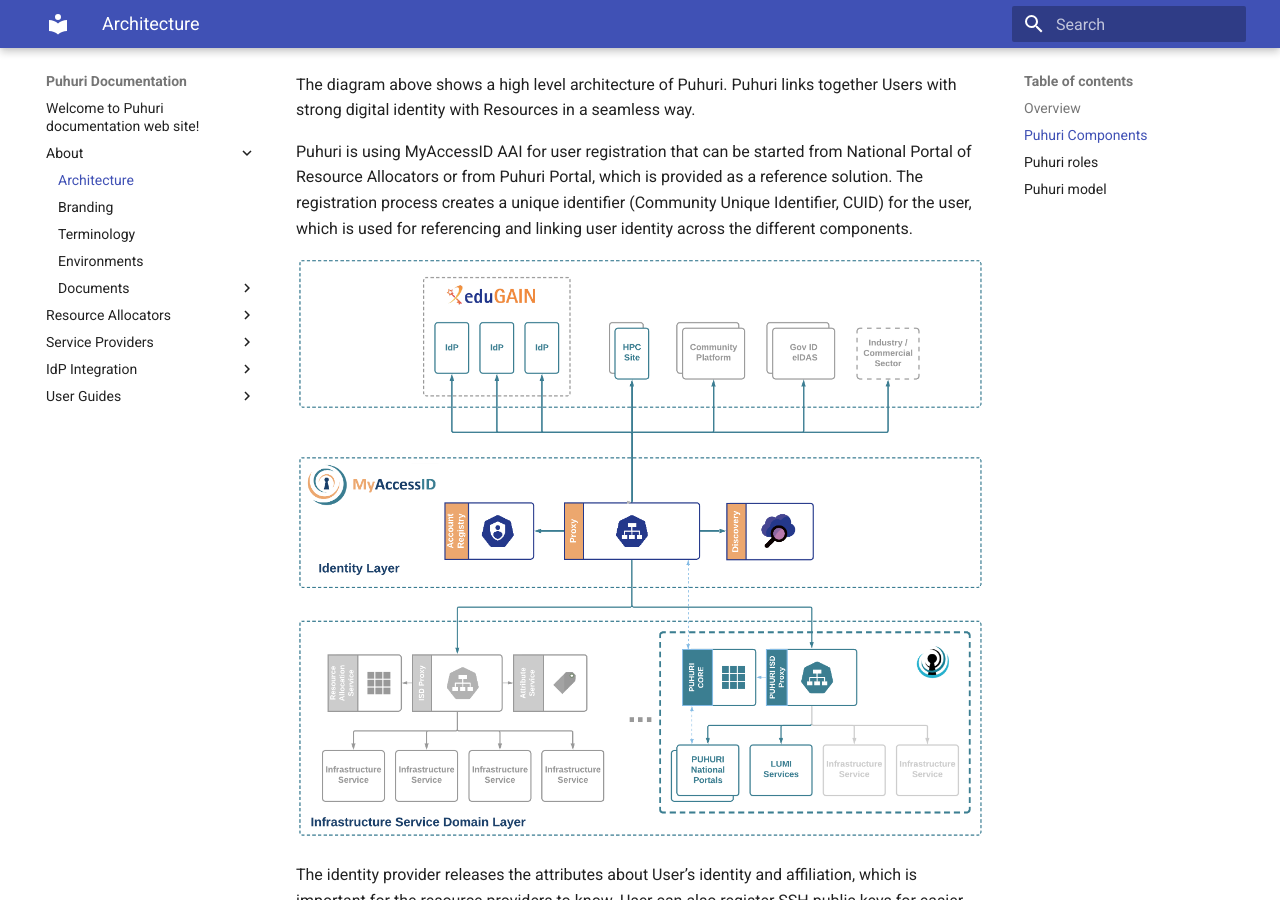
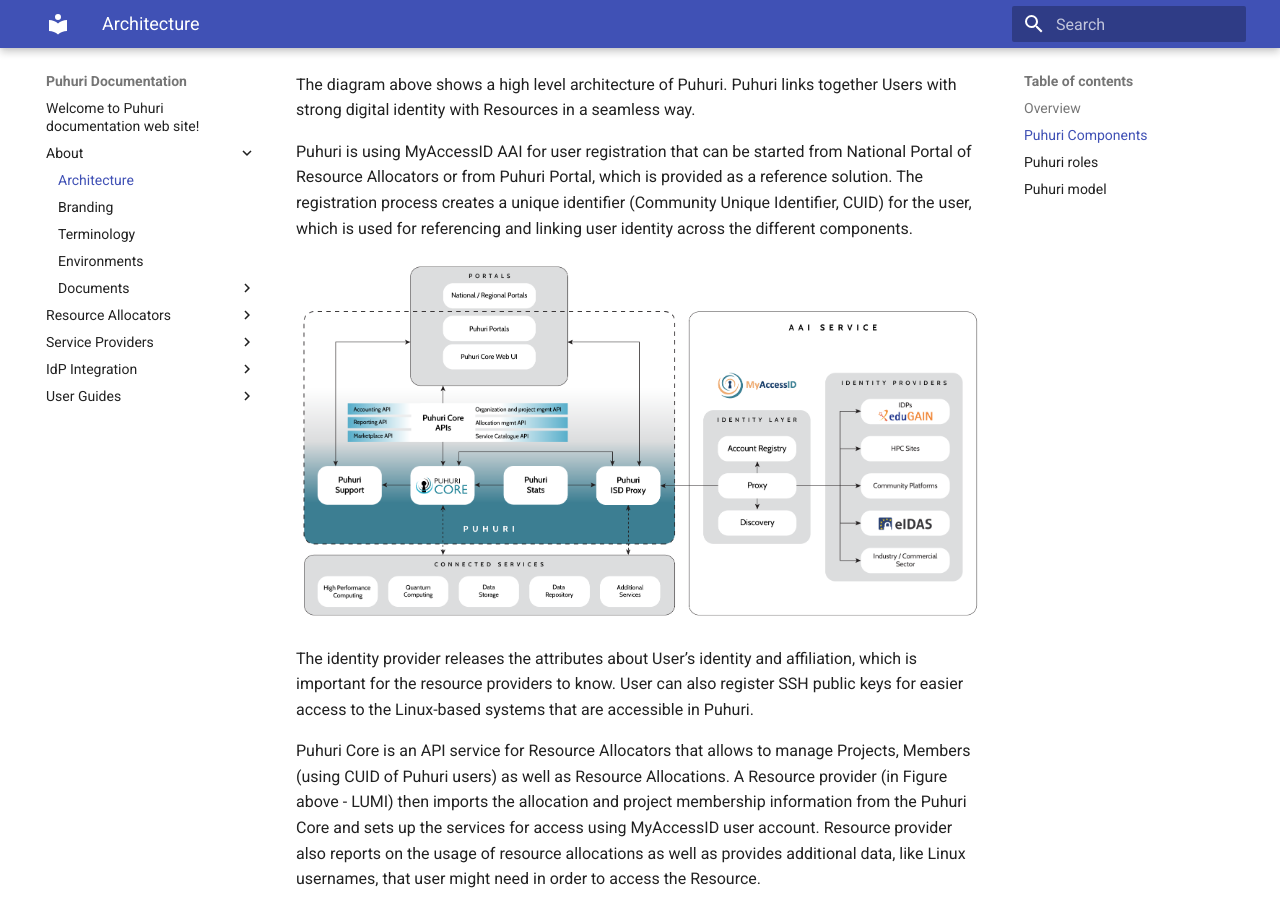
Before and after one commit to neicnordic/puhuri-web, an MkDocs documentation site: the page built from docs/architecture.md, in a window 1280 px wide and 900 px high, scrolled down 691 px. Built offline with MkDocs 1.6.1 and Material for MkDocs 9.7.7, drawn with Linux system fonts in a browser that asks for light colours.

Commit message:
MyAccessID drawing replaced with general Puhuri_tech_drawing.png

```diff
--- a/docs/architecture.md
+++ b/docs/architecture.md
@@ -13,7 +13,7 @@ or from Puhuri Portal, which is provided as a reference solution. The registrati
 (Community Unique Identifier, CUID) for the user, which is used for referencing and linking user identity across the
 different components.
 
-![MyAccessID scheme](assets/AAI_PUHURI_MyAccessID.png)
+![MyAccessID scheme](assets/Puhuri_tech_drawing.png)
 
 The identity provider releases the attributes about User’s identity and affiliation, which is important for the
 resource providers to know. User can also register SSH public keys for easier access to the Linux-based systems that
```
Also changed, not shown: docs/assets/Puhuri_tech_drawing.png (added).
